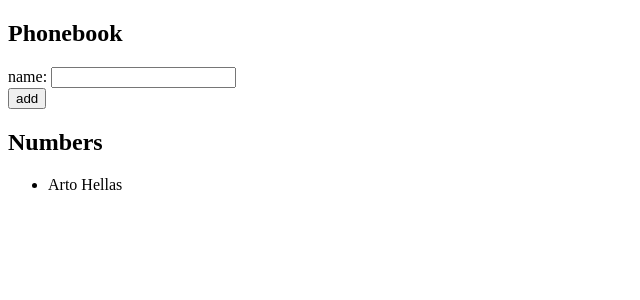
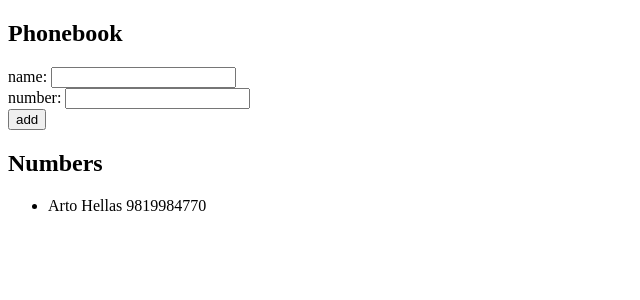
Before and after one commit to JayKanakiya/fullstackopen, a React (Create React App) app in the folder part2/phonebook/: page / in a window 1280 px wide. Shown: the top 300 px of the page, without its empty margins (0-640 px from the left). Built offline with nearby package versions, Linux system fonts and the light colour scheme.

Commit message:
2.8 solution added

```diff
--- a/part2/phonebook/src/App.js
+++ b/part2/phonebook/src/App.js
@@ -2,7 +2,7 @@ import React, { useState } from 'react'
 
 const Persons = (props) => {
 	const disp = () => props.persons.map(person=>
-			<li key={person.name}> {person.name}</li>
+			<li key={person.name}> {person.name} {person.number}</li>
 	)
 	return (
 
@@ -13,11 +13,14 @@ const Persons = (props) => {
 
 const App = () => {
   const [ persons, setPersons] = useState([
-    { name: 'Arto Hellas' }
+	{ name: 'Arto Hellas',
+	   number: '9819984770'
+	}
   ])
   const [ newName, setNewName ] = useState('')
+  const [newNumber, setNumber] = useState('')
 
-  const addName = (event) => {
+  const addDetails = (event) => {
 	  event.preventDefault()
 	//   console.log(event.target)
 
@@ -29,11 +32,13 @@ const App = () => {
 		else{
 			const obj = {
 				name: newName,
+				number: newNumber
 			}
 			// console.log(persons)
 			// console.log(obj)
 			setPersons(persons.concat(obj))
 			setNewName(' ')
+			setNumber(' ')
 		}
 
   }
@@ -41,15 +46,23 @@ const App = () => {
 	//   console.log(event.target.value)
 	  setNewName(event.target.value)
   }
+  const handleNumberChange = (event) => {
+	//   console.log(event.target.value)
+	  setNumber(event.target.value)
+  }
 
   return (
     <div>
       <h2>Phonebook</h2>
-      <form onSubmit={addName}>
+      <form onSubmit={addDetails}>
         <div>
 		  name: <input
 			 value={newName}
 			 onChange={handleChange}
+		  /> <br/>
+		  number: <input
+			  value={newNumber}
+			  onChange = {handleNumberChange}
 		  />
         </div>
 
```
